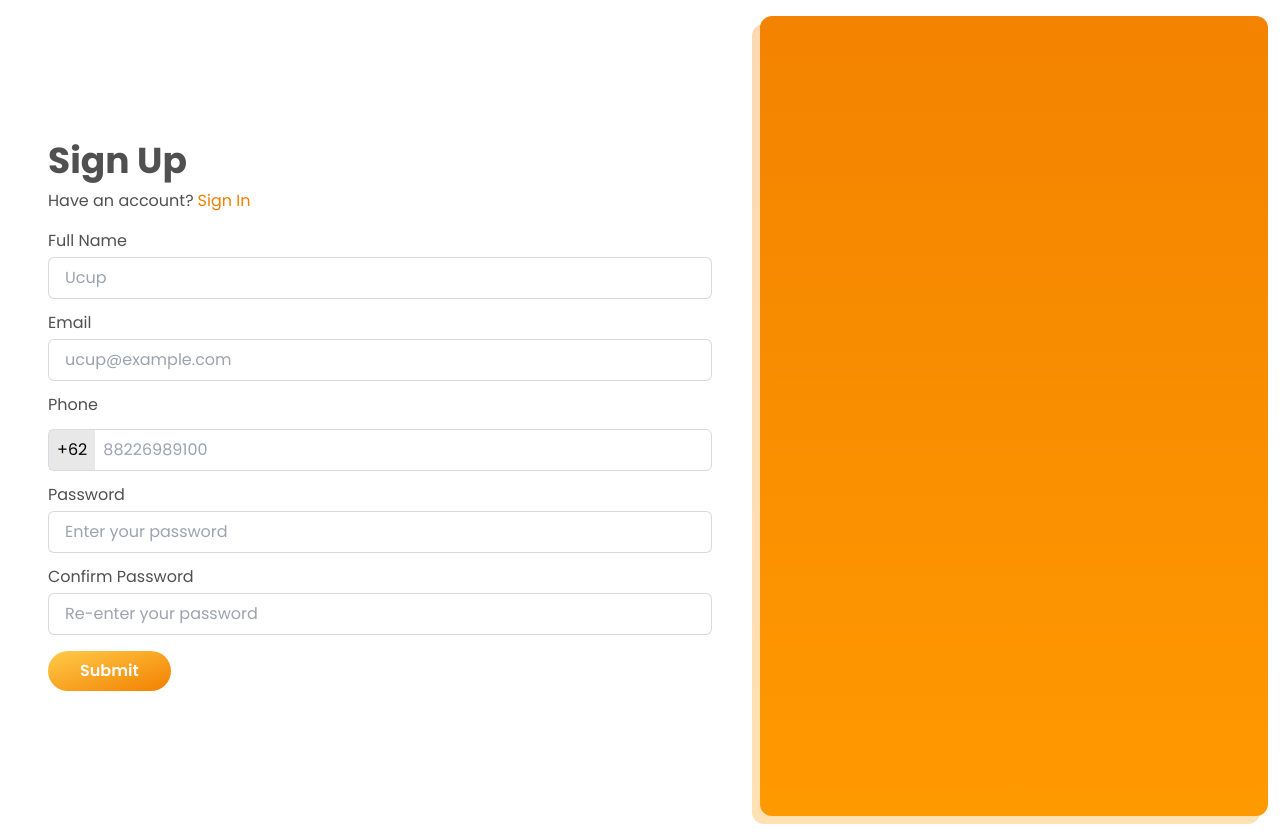
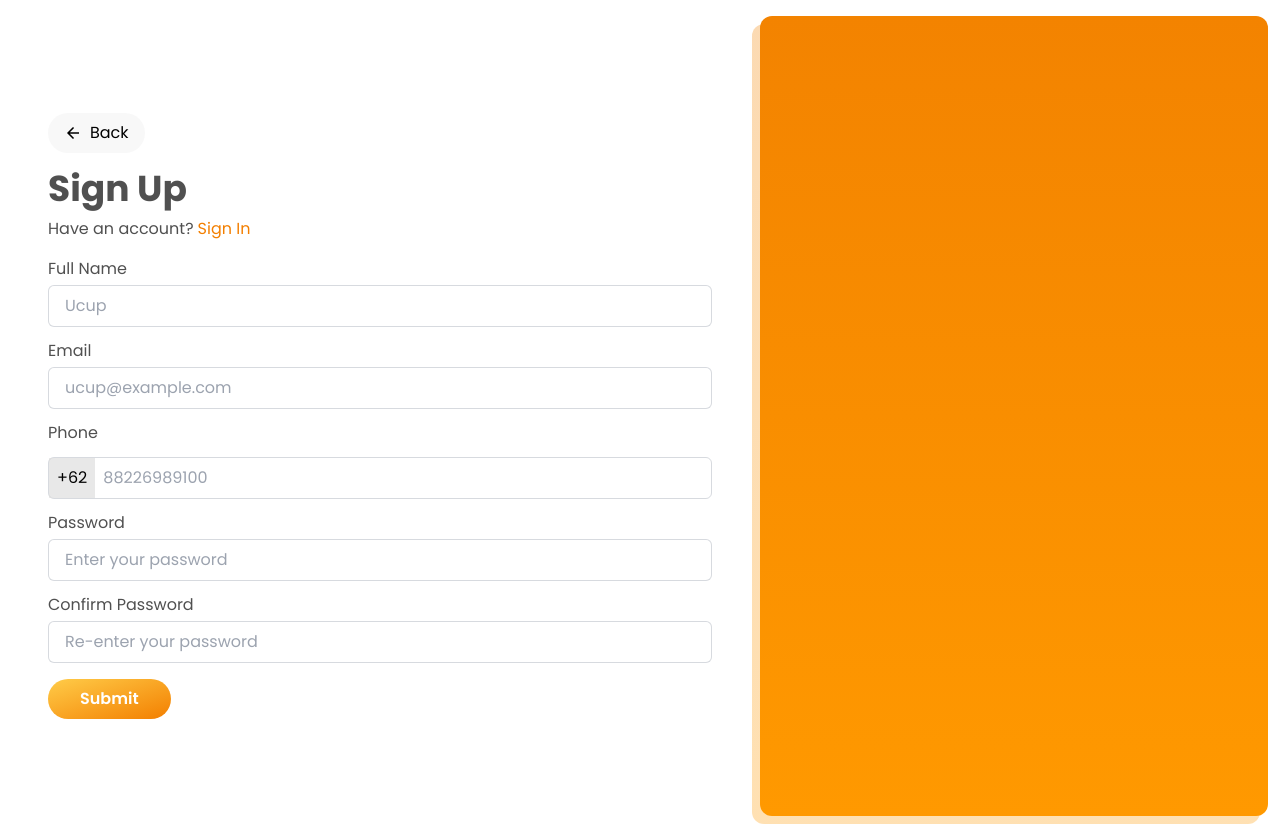
Before and after one commit to rianmz-genz/webiitc, a Next.js app: page /signup in a window 1280 px wide. Built offline with nearby package versions, Linux system fonts and the light colour scheme; no server answers.

Commit message:
add ux button

```diff
--- a/pages/signup.js
+++ b/pages/signup.js
@@ -11,6 +11,7 @@ import Link from "next/link";
 import { useRouter } from "next/router";
 import React, { useState } from "react";
 import { AiFillWarning, AiOutlineLoading3Quarters } from "react-icons/ai";
+import { IoMdArrowBack } from "react-icons/io";
 export async function getServerSideProps(context) {
   const token = context.req.cookies.token;
   if (token) {
@@ -100,6 +101,16 @@ const Signup = () => {
         <p className="text-sm">{Message}</p>
       </Alert>
       <AuthPage onSubmit={handleSubmit} title={"Daftar IITC"}>
+        <Link href={"/"}>
+          <Button
+            additionals={"flex  mb-4 items-center"}
+            color={"silver"}
+            size={"base"}
+          >
+            <IoMdArrowBack className="text-lg cursor-pointer mr-2" />
+            Back
+          </Button>
+        </Link>
         <Text size={"mdtitle"} weight={"bold"}>
           Sign Up
         </Text>
@@ -152,7 +163,7 @@ const Signup = () => {
             onChange={(e) => setConfirmPassword(e.target.value)}
           />
         </div>
-        <Button color={"gradient2"}>
+        <Button disabled={isHitApi} color={"gradient2"}>
           {isHitApi ? (
             <AiOutlineLoading3Quarters className="text-white text-xl animate-spin" />
           ) : (
```
